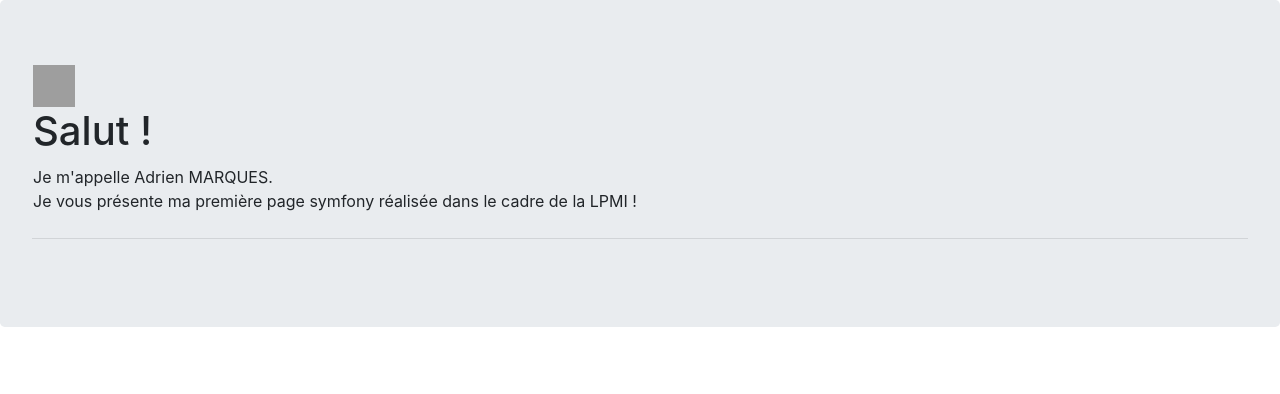
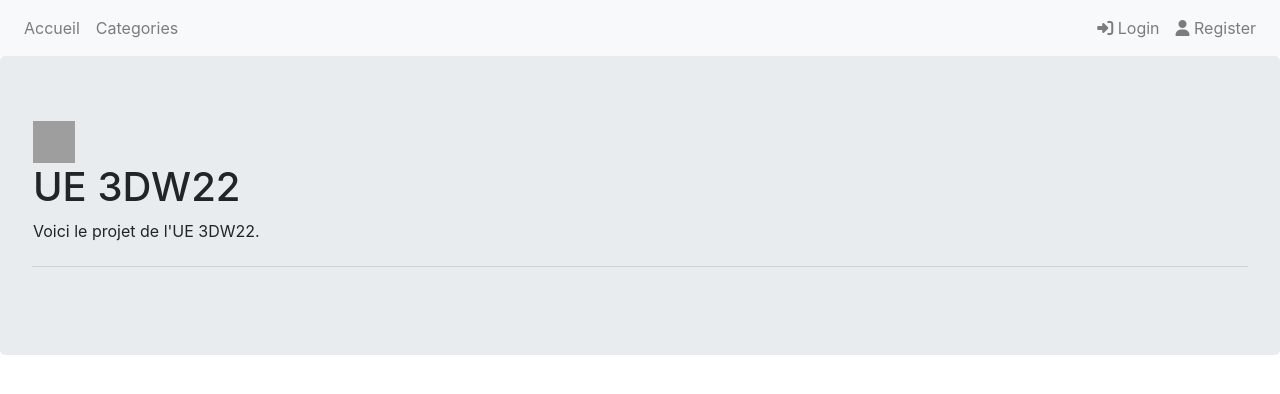
Before and after one commit to marcucus/3DW22, a Symfony app: template templates/Default/index.html.twig in a window 1280 px wide. Shown: the top 394 px of the page. Run offline with Twig, Linux system fonts and the light colour scheme; the template is opened without the code that fills it, so the values that code supplies are empty; some libraries are stand-ins or nearby versions; grey boxes are pictures that could not be loaded.

Commit message:
Main:AjoutsGraphique

```diff
--- a/templates/Default/index.html.twig
+++ b/templates/Default/index.html.twig
@@ -1,3 +1,4 @@
+{{ include('header.html.twig') }}
 <!doctype html>
 <html lang="en">
 <head>
@@ -12,14 +13,13 @@
     <table>
         <tr>
             <td>
-                <img src="{{ asset('images/cvtic.png') }}" height="42" width="42"><h1>Salut !</h1>
+                <img src="{{ asset('images/cvtic.png') }}" height="42" width="42"><h1> UE 3DW22 </h1>
             </td>
         </tr>
 
         <tr>
             <td>
-                Je m'appelle Adrien MARQUES.<br>
-                Je vous présente ma première page symfony réalisée dans le cadre de la LPMI !
+                Voici le projet de l'UE 3DW22.<br>
             </td>
         </tr>
     </table>
--- a/templates/category/index.html.twig
+++ b/templates/category/index.html.twig
@@ -3,6 +3,8 @@
 {% block title %}Catégories{% endblock %}
 
 {% block body %}
+    {{ include('header.html.twig') }}
+    {% if app.user %}
     <div class="container">
     <h1>Catégories index</h1>
 
@@ -35,5 +37,9 @@
     </table>
 
     <a href="{{ path('category_new') }}" class="btn btn-success">Nouvelle catégorie</a>
+
+        {% else %}
+        <div>Accès refusé, vous n'êtes pas connecté</div>
+    {% endif %}
     </div>
 {% endblock %}
--- /dev/null
+++ b/templates/header.html.twig
@@ -0,0 +1,31 @@
+<html>
+<body>
+<script src="https://kit.fontawesome.com/59366fd727.js" crossorigin="anonymous"></script>
+<nav class="navbar navbar-expand-lg navbar-light bg-light">
+    <div class="collapse navbar-collapse" id="navbarText">
+        <ul class="navbar-nav mr-auto">
+            <li class="nav-item">
+                <a class="nav-item nav-link" href="/">Accueil</a>
+            </li>
+            <li class="nav-item">
+                <a class="nav-item nav-link" href="/category">Categories</a>
+            </li>
+        </ul>
+        <ul class="nav navbar-nav navbar-right">
+      {% if app.user %}
+          <div class="nav-item nav-link pull-right"><i class="fas fa-user"></i> {{ app.user.email }}</div>
+
+                {% else %}
+          <a class="nav-item nav-link pull-right" href="/login"><i class="fas fa-sign-in-alt"></i> Login</a>
+
+      {% endif %}
+            {% if app.user %}
+                <a class="nav-item nav-link pull-right" href="{{ path('app_logout') }}"><i class="fas fa-bed"></i> Logout</a>
+            {% else %}
+                <a class="nav-item nav-link pull-right" href="/register"><i class="fas fa-user"></i> Register</a>
+            {% endif %}
+        </ul>
+    </div>
+</nav>
+</body>
+</html>
--- a/templates/security/login.html.twig
+++ b/templates/security/login.html.twig
@@ -3,6 +3,7 @@
 {% block title %}Log in!{% endblock %}
 
 {% block body %}
+{{ include('header.html.twig') }}
     <div class="container">
         <form method="post">
             {% if error %}
@@ -35,9 +36,9 @@
                 </label>
             </div>
             #}
-
+            <br>
             <button class="btn btn-lg btn-primary" type="submit">
-                Sign in
+                Se connecter
             </button>
         </form>
     </div>
```
Also changed, not shown: src/Form/RegistrationFormType.php (+5 -3 lines), templates/registration/register.html.twig (+11 -9 lines).
